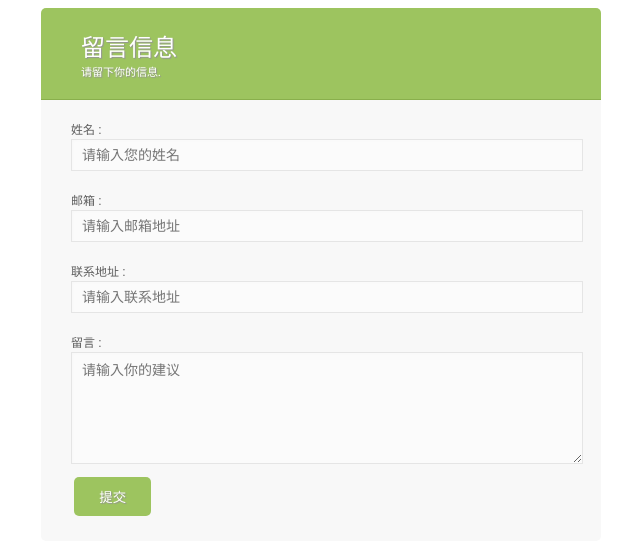
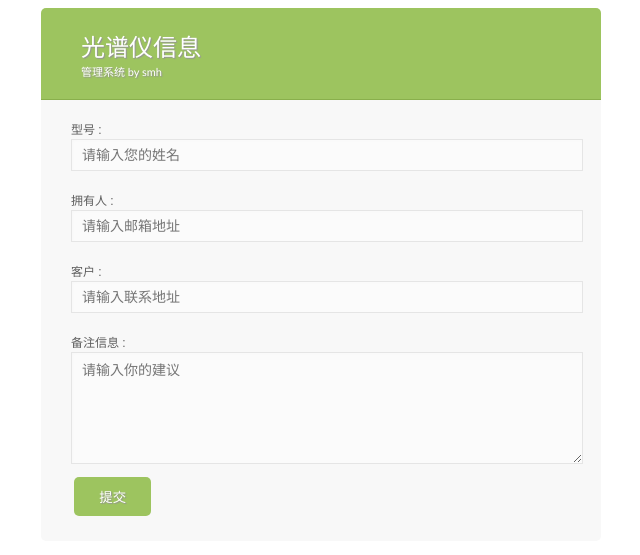
Before and after one commit to smh2028/DjangoGetStarted, a Django app: template templates/message_form.html in a window 1280 px wide. Shown: the top 555 px of the page, without its empty margins (319-959 px from the left). Run offline with Django 3.2, Linux system fonts and the light colour scheme; the template is opened without the code that fills it, so the values that code supplies are empty.

Commit message:
test for git

```diff
--- a/templates/message_form.html
+++ b/templates/message_form.html
@@ -10,29 +10,29 @@
 
 <form  action="/form/" method="post" class="smart-green">
 
-    <h1>留言信息
-        <span>请留下你的信息.</span>
+    <h1>光谱仪信息
+        <span>管理系统 by smh</span>
     </h1>
     <label>
-        <span>姓名 :</span>
+        <span>型号 :</span>
         <input id="name" type="text" name="name" value="{{ my_message.name }}" class="error" placeholder="请输入您的姓名"/>
         <div class="error-msg"></div>
     </label>
 
     <label>
-        <span>邮箱 :</span>
+        <span>拥有人 :</span>
         <input id="email" type="email" name="email" value="{{ my_message.email }}" placeholder="请输入邮箱地址"/>
         <div class="error-msg"></div>
     </label>
 
     <label>
-        <span>联系地址 :</span>
+        <span>客户 :</span>
         <input id="address" type="text" name="address" value="{{ my_message.address }}" placeholder="请输入联系地址"/>
         <div class="error-msg"></div>
     </label>
 
     <label>
-        <span>留言 :</span>
+        <span>备注信息 :</span>
         <textarea id="message" name="message"  placeholder="请输入你的建议">{{ my_message.message }}</textarea>
         <div class="error-msg"></div>
     </label>
@@ -42,7 +42,7 @@
         <input type="submit" class="button" value="提交"/>
     </label>
      {% csrf_token %}
-    <input type='hidden' name='csrfmiddlewaretoken' value='SfHkbL4feo1G00sJQtbO7TtLN4c2BUwa' />
+{#    <input type='hidden' name='csrfmiddlewaretoken' value='SfHkbL4feo1G00sJQtbO7TtLN4c2BUwa' />#}
 
 </form>
 
```
